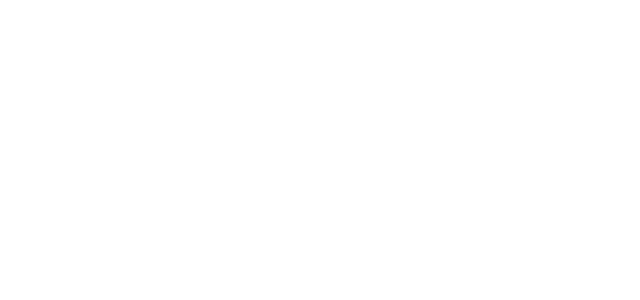
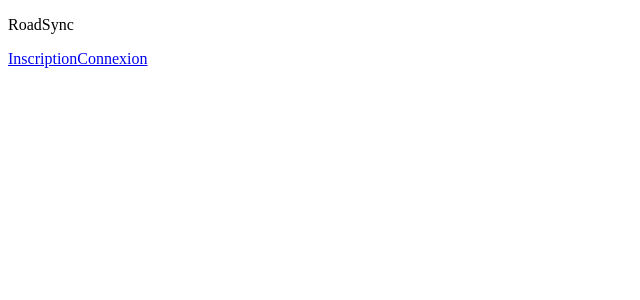
Before and after one commit to AHLALLAY/RoadSync, a React (Vite) app in the folder frontend/: page / in a window 1280 px wide. Shown: the top 300 px of the page, without its empty margins (0-640 px from the left). Built offline with nearby package versions, Linux system fonts and the light colour scheme.

Commit message:
feat: Ajouter les routes dans 'App.jsx'

```diff
--- a/frontend/src/App.jsx
+++ b/frontend/src/App.jsx
@@ -1,11 +1,17 @@
+import { BrowserRouter, Routes, Route } from 'react-router-dom';
+import Layout from './layout/layout';
+import Login from './pages/auth/login';
+
 
 function App() {
-
   return (
-    <div>
-
-    </div>
-  )
+    <BrowserRouter>
+      <Routes>
+        <Route path="/" element={<Layout/>}>
+          <Route path="login" element={<Login />} />
+        </Route>
+      </Routes>
+    </BrowserRouter>
+  );
 }
-
-export default App
+export default App;
```
